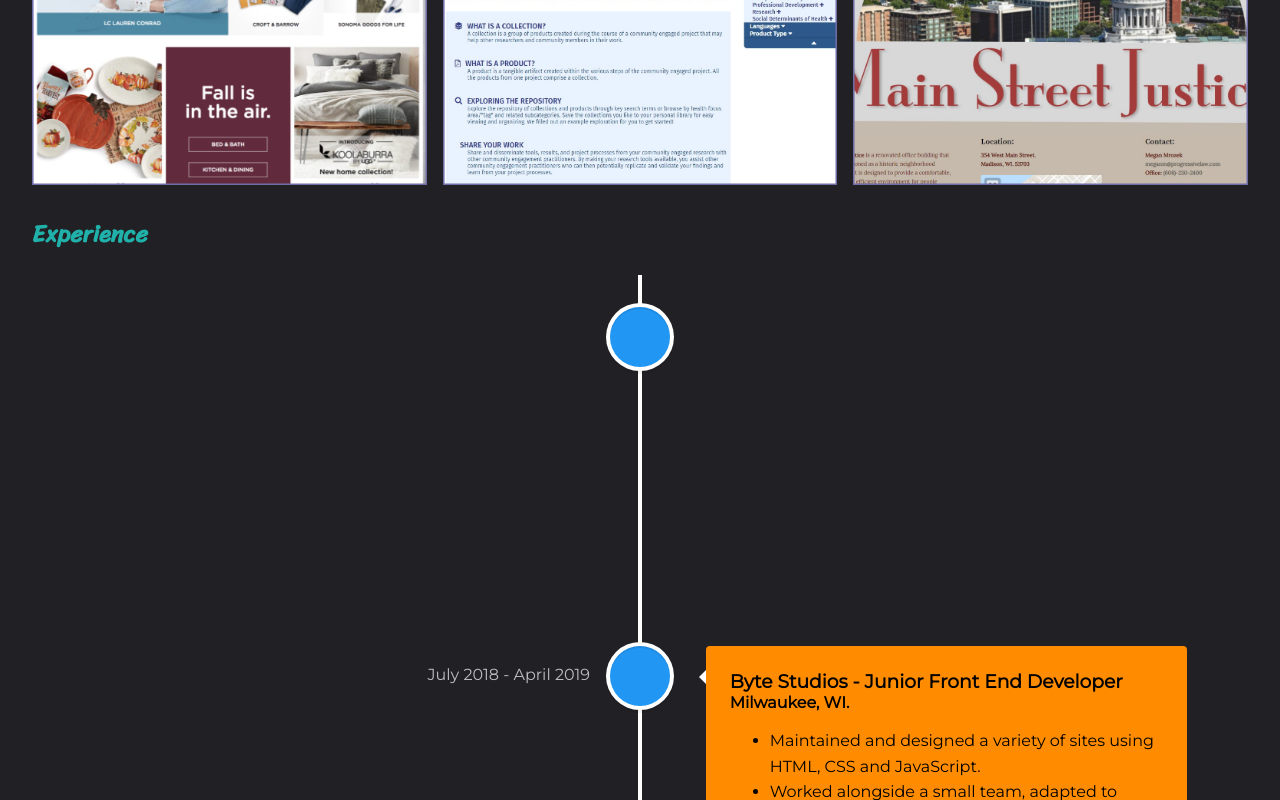
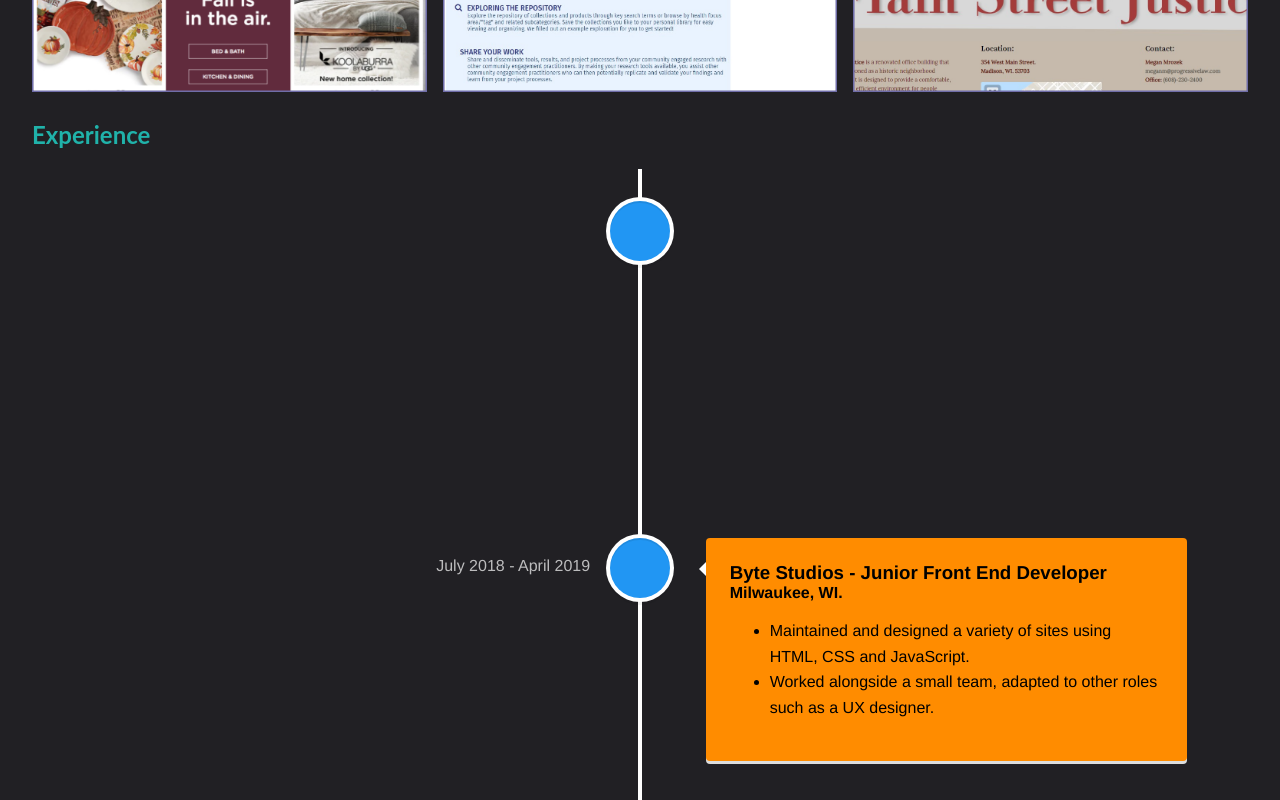
Before and after one commit to WesloTheWeb/my-portfolio, a React (Create React App) app: page / in a window 1280 px wide. Shown: the part 1180-1980 px from the top of the page. Built offline with nearby package versions, Linux system fonts and the light colour scheme.

Commit message:
design changes minor
Fonts

```diff
--- a/public/index.html
+++ b/public/index.html
@@ -16,7 +16,7 @@
     />
     <link rel="apple-touch-icon" href="%PUBLIC_URL%/logo192.png" />
     <link rel="manifest" href="%PUBLIC_URL%/manifest.json" />
-    <link href="https://fonts.googleapis.com/css?family=Lemonada|Sriracha|Montserrat&display=swap" rel="stylesheet">
+    <link href="https://fonts.googleapis.com/css?family=Lemonada|&display=swap" rel="stylesheet">
     <title>Wesley Webster's Portfolio</title>
   </head>
   <body>
--- a/src/App.css
+++ b/src/App.css
@@ -4,7 +4,7 @@ html {
 
 body {
     background-color: #212024;
-    font-family: 'Montserrat', sans-serif;
+    font-family: 'Helvetica', sans-serif;
 }
 
 #bioArrangement {
--- a/src/components/SectionIntroduction/SectionIntroduction.module.css
+++ b/src/components/SectionIntroduction/SectionIntroduction.module.css
@@ -1,4 +1,4 @@
 .sectionIntro {
     color: lightseagreen;
-    font-family: 'Sriracha', cursive;
+    font-family: 'Lato', cursive;
 }
```
